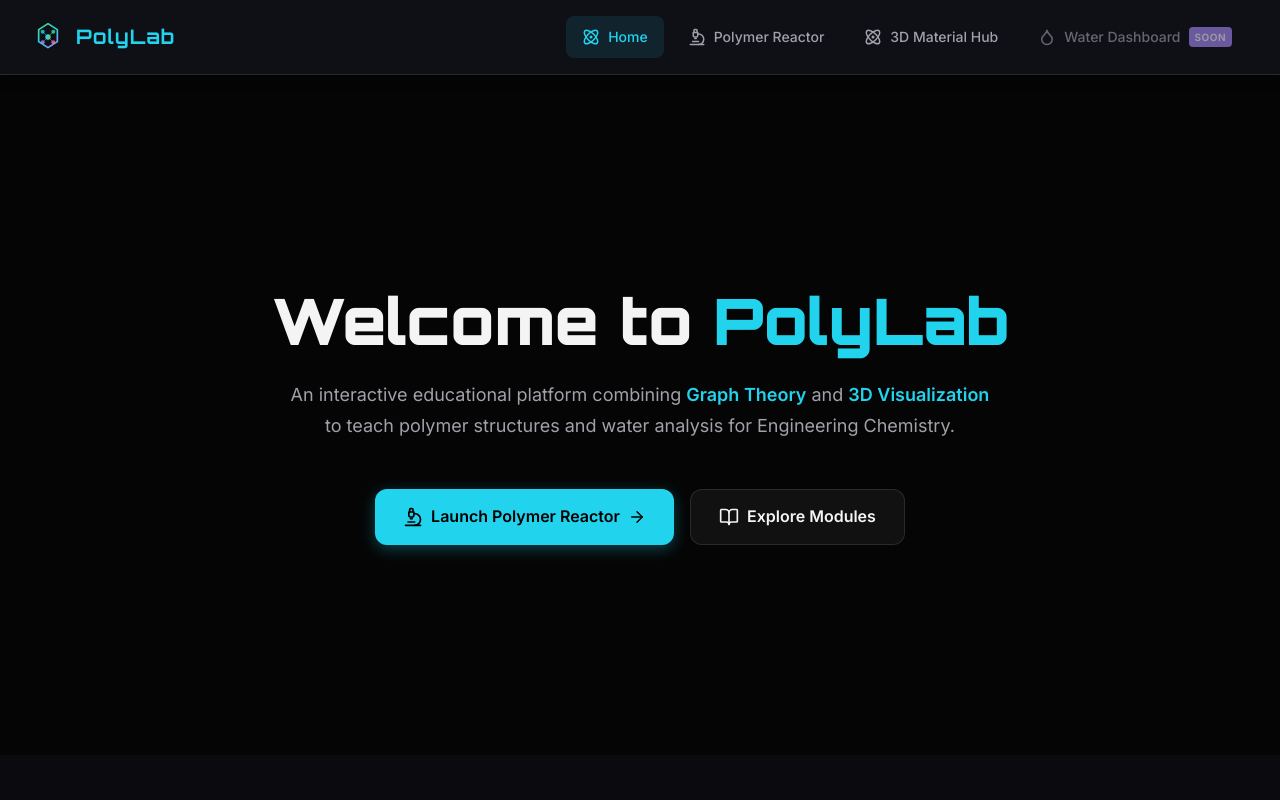
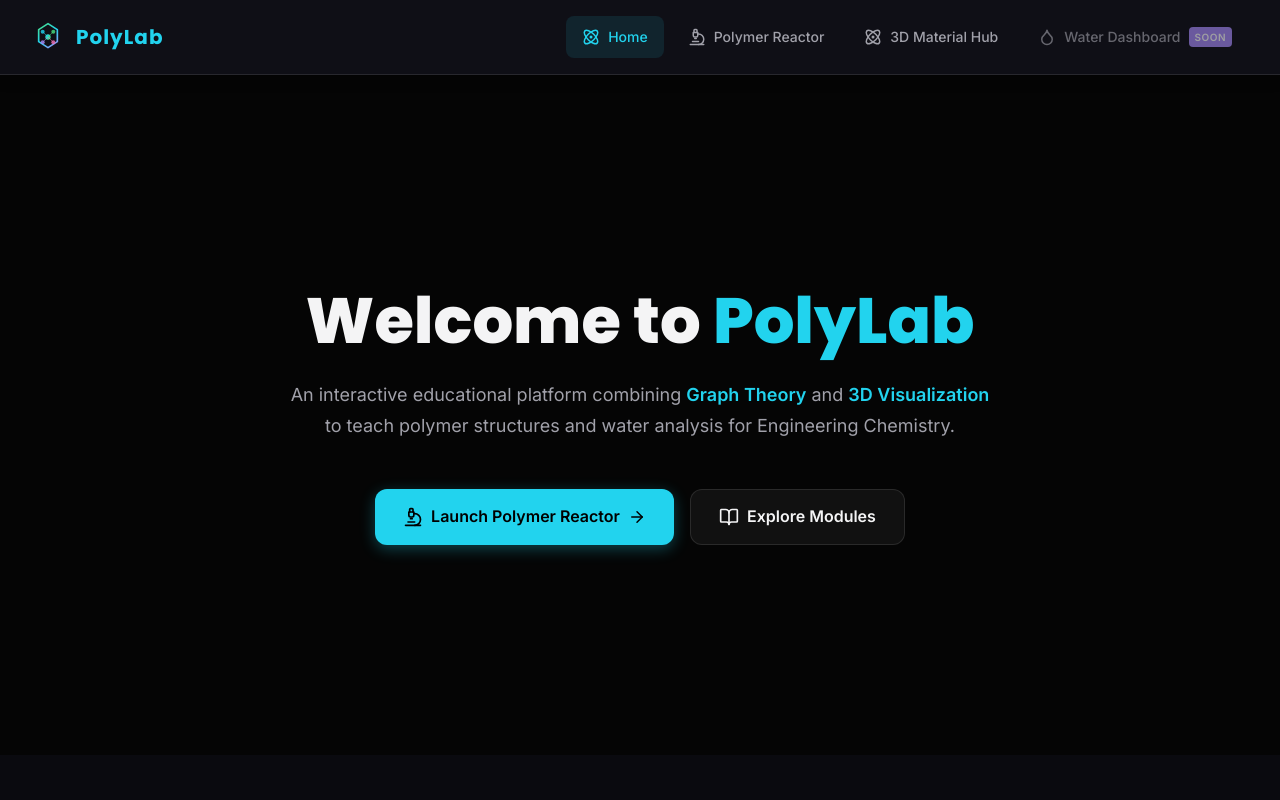
Before and after one commit to Pranjul-00/PolyLab, a React (Vite) app: page / in a window 1280 px wide. Shown: the top 800 px of the page. Built offline with nearby package versions, Linux system fonts and the light colour scheme.

Commit message:
changed the font theme of the website to poppins

```diff
--- a/index.html
+++ b/index.html
@@ -10,7 +10,7 @@
     <!-- Google Fonts -->
     <link rel="preconnect" href="https://fonts.googleapis.com" />
     <link rel="preconnect" href="https://fonts.gstatic.com" crossorigin />
-    <link href="https://fonts.googleapis.com/css2?family=Inter:wght@300;400;500;600;700;800&family=Orbitron:wght@500;700;900&display=swap" rel="stylesheet" />
+    <link href="https://fonts.googleapis.com/css2?family=Inter:wght@300;400;500;600;700;800&family=Poppins:wght@400;500;600;700;800&display=swap" rel="stylesheet" />
   </head>
   <body>
     <div id="root"></div>
--- a/src/index.css
+++ b/src/index.css
@@ -37,7 +37,7 @@
 
   /* Typography */
   --font-primary: 'Inter', -apple-system, BlinkMacSystemFont, 'Segoe UI', sans-serif;
-  --font-display: 'Orbitron', monospace;
+  --font-display: 'Poppins', sans-serif;
 
   --text-xs: 0.75rem;
   --text-sm: 0.875rem;
```
